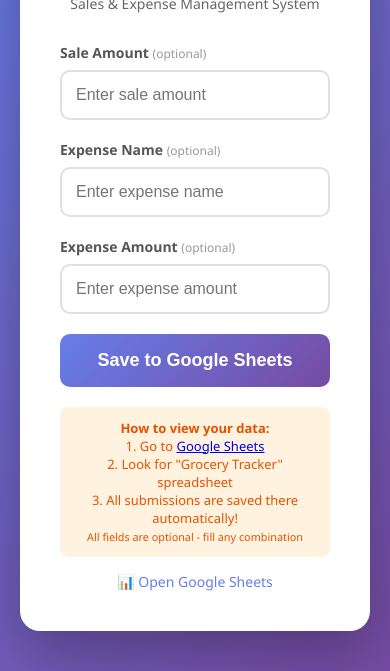
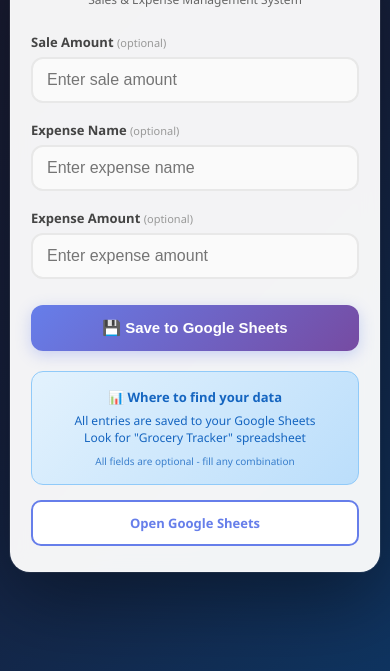
Before and after one commit to SivaAshokKumar/grocery-tracker, a plain HTML site: page docs/index.html in a window 390 px wide. Shown: the part 173-844 px from the top of the page. Drawn offline with Linux system fonts and the light colour scheme.

Commit message:
Fix CORS: Use form submission instead of fetch API

```diff
--- a/docs/index.html
+++ b/docs/index.html
@@ -7,60 +7,67 @@
     <style>
         * { box-sizing: border-box; margin: 0; padding: 0; }
         body {
-            font-family: 'Segoe UI', Tahoma, Geneva, Verdana, sans-serif;
-            background: linear-gradient(135deg, #667eea 0%, #764ba2 100%);
+            font-family: 'Segoe UI', system-ui, -apple-system, sans-serif;
+            background: linear-gradient(135deg, #1a1a2e 0%, #16213e 50%, #0f3460 100%);
             min-height: 100vh;
             display: flex;
             justify-content: center;
             align-items: center;
-            padding: 20px;
+            padding: 15px;
         }
         .container {
-            background: white;
-            border-radius: 20px;
-            padding: 40px;
-            box-shadow: 0 20px 60px rgba(0,0,0,0.3);
-            max-width: 450px;
+            background: rgba(255, 255, 255, 0.95);
+            backdrop-filter: blur(10px);
+            border-radius: 24px;
+            padding: 35px 30px;
+            box-shadow: 0 25px 80px rgba(0,0,0,0.4), 0 0 0 1px rgba(255,255,255,0.1);
+            max-width: 420px;
             width: 100%;
+            border: 1px solid rgba(255,255,255,0.2);
         }
         h1 {
-            color: #333;
+            color: #1a1a2e;
             text-align: center;
-            margin-bottom: 10px;
-            font-size: 28px;
+            margin-bottom: 8px;
+            font-size: 26px;
+            font-weight: 700;
         }
         .subtitle {
             text-align: center;
             color: #666;
-            margin-bottom: 30px;
-            font-size: 14px;
+            margin-bottom: 25px;
+            font-size: 13px;
+            font-weight: 500;
         }
         .form-group {
-            margin-bottom: 20px;
+            margin-bottom: 18px;
         }
         label {
             display: block;
-            margin-bottom: 8px;
-            color: #555;
+            margin-bottom: 6px;
+            color: #444;
             font-weight: 600;
-            font-size: 14px;
+            font-size: 13px;
         }
         input[type="text"], input[type="number"] {
             width: 100%;
-            padding: 14px;
-            border: 2px solid #e0e0e0;
-            border-radius: 10px;
+            padding: 14px 16px;
+            border: 2px solid #e8e8e8;
+            border-radius: 12px;
             font-size: 16px;
             transition: all 0.3s ease;
+            background: #fafafa;
         }
         input:focus {
             outline: none;
             border-color: #667eea;
+            background: white;
+            box-shadow: 0 0 0 4px rgba(102, 126, 234, 0.1);
         }
         .optional {
             color: #999;
-            font-weight: normal;
-            font-size: 12px;
+            font-weight: 400;
+            font-size: 11px;
         }
         button {
             width: 100%;
@@ -68,15 +75,17 @@
             background: linear-gradient(135deg, #667eea 0%, #764ba2 100%);
             color: white;
             border: none;
-            border-radius: 10px;
-            font-size: 18px;
+            border-radius: 12px;
+            font-size: 16px;
             font-weight: 600;
             cursor: pointer;
-            transition: transform 0.2s ease, box-shadow 0.2s ease;
+            transition: all 0.3s ease;
+            margin-top: 8px;
+            box-shadow: 0 4px 15px rgba(102, 126, 234, 0.3);
         }
         button:hover {
             transform: translateY(-2px);
-            box-shadow: 0 10px 30px rgba(102, 126, 234, 0.4);
+            box-shadow: 0 8px 25px rgba(102, 126, 234, 0.4);
         }
         button:active {
             transform: translateY(0);
@@ -88,47 +97,88 @@
             box-shadow: none;
         }
         .message {
-            margin-top: 20px;
-            padding: 12px;
-            border-radius: 8px;
+            margin-top: 18px;
+            padding: 14px;
+            border-radius: 10px;
             text-align: center;
             display: none;
             font-size: 14px;
+            font-weight: 500;
         }
         .message.success {
-            background: #d4edda;
+            background: linear-gradient(135deg, #d4edda 0%, #c3e6cb 100%);
             color: #155724;
             display: block;
+            border: 1px solid #b1dfbb;
         }
         .message.error {
-            background: #f8d7da;
+            background: linear-gradient(135deg, #f8d7da 0%, #f5c6cb 100%);
             color: #721c24;
             display: block;
+            border: 1px solid #f1b0b7;
         }
-        .message.info {
-            background: #e3f2fd;
+        .info-box {
+            margin-top: 20px;
+            padding: 16px;
+            background: linear-gradient(135deg, #e3f2fd 0%, #bbdefb 100%);
+            border-radius: 12px;
+            font-size: 12px;
             color: #1565c0;
+            text-align: center;
+            border: 1px solid #90caf9;
+        }
+        .info-box strong {
             display: block;
+            margin-bottom: 6px;
+            font-size: 13px;
         }
-        .note {
-            margin-top: 20px;
-            padding: 12px;
-            background: #fff3e0;
-            border-radius: 8px;
-            font-size: 13px;
-            color: #e65100;
-            text-align: center;
+        .info-box small {
+            display: block;
+            margin-top: 8px;
+            opacity: 0.8;
         }
-        .view-data-link {
+        .view-data-btn {
             display: block;
             text-align: center;
             margin-top: 15px;
+            padding: 12px;
+            background: white;
             color: #667eea;
             text-decoration: none;
-            font-size: 14px;
+            font-size: 13px;
+            font-weight: 600;
+            border-radius: 10px;
+            border: 2px solid #667eea;
+            transition: all 0.3s ease;
         }
-        .view-data-link:hover {
-            text-decoration: underline;
+        .view-data-btn:hover {
+            background: #667eea;
+            color: white;
+        }
+
+        /* Mobile Responsive */
+        @media (max-width: 480px) {
+            body {
+                padding: 10px;
+            }
+            .container {
+                padding: 25px 20px;
+                border-radius: 20px;
+            }
+            h1 {
+                font-size: 22px;
+            }
+            .subtitle {
+                font-size: 12px;
+            }
+            input[type="text"], input[type="number"] {
+                padding: 12px 14px;
+                font-size: 16px; /* Prevents zoom on iOS */
+            }
+            button {
+                padding: 14px;
+                font-size: 15px;
+            }
         }
     </style>
 </head>
@@ -137,7 +187,7 @@
         <h1>🛒 Grocery Shop Tracker</h1>
         <p class="subtitle">Sales & Expense Management System</p>
 
-        <form id="trackerForm">
+        <form id="trackerForm" action="https://script.google.com/macros/s/AKfycbzQSJgWuPlvYQAf9EMX-TtZqz9dk94YBSnse6PhnW3gktVL7XFyhJy-KEoysb3DsqkL/exec" method="POST">
             <div class="form-group">
                 <label for="sale_amount">Sale Amount <span class="optional">(optional)</span></label>
                 <input type="number" id="sale_amount" name="sale_amount" step="0.01" placeholder="Enter sale amount">
@@ -153,69 +203,43 @@
                 <input type="number" id="expense_amount" name="expense_amount" step="0.01" placeholder="Enter expense amount">
             </div>
 
-            <button type="submit" id="submitBtn">Save to Google Sheets</button>
+            <button type="submit" id="submitBtn">💾 Save to Google Sheets</button>
         </form>
 
         <div id="message" class="message"></div>
 
-        <div class="note">
-            <strong>How to view your data:</strong><br>
-            1. Go to <a href="https://docs.google.com/spreadsheets" target="_blank">Google Sheets</a><br>
-            2. Look for "Grocery Tracker" spreadsheet<br>
-            3. All submissions are saved there automatically!<br>
+        <div class="info-box">
+            <strong>📊 Where to find your data</strong>
+            All entries are saved to your Google Sheets<br>
+            Look for "Grocery Tracker" spreadsheet
             <small>All fields are optional - fill any combination</small>
         </div>
-        <a href="https://docs.google.com/spreadsheets" target="_blank" class="view-data-link">📊 Open Google Sheets</a>
+        <a href="https://docs.google.com/spreadsheets" target="_blank" class="view-data-btn">Open Google Sheets</a>
     </div>
 
     <script>
-        // Hardcoded Google Apps Script URL
-        const APPS_SCRIPT_URL = 'https://script.google.com/macros/s/AKfycbzQSJgWuPlvYQAf9EMX-TtZqz9dk94YBSnse6PhnW3gktVL7XFyhJy-KEoysb3DsqkL/exec';
+        // Check for success/error from URL parameters (after form submission redirects back)
+        const urlParams = new URLSearchParams(window.location.search);
+        const messageDiv = document.getElementById('message');
 
-        document.getElementById('trackerForm').addEventListener('submit', async function(e) {
-            e.preventDefault();
+        if (urlParams.get('success') === 'true') {
+            messageDiv.className = 'message success';
+            messageDiv.textContent = '✅ Data saved successfully to Google Sheets!';
+            // Clear URL parameters
+            window.history.replaceState({}, document.title, window.location.pathname);
+            // Clear form
+            document.getElementById('trackerForm').reset();
+        } else if (urlParams.get('error')) {
+            messageDiv.className = 'message error';
+            messageDiv.textContent = '❌ Error: ' + decodeURIComponent(urlParams.get('error'));
+            window.history.replaceState({}, document.title, window.location.pathname);
+        }
 
-            const messageDiv = document.getElementById('message');
+        // Show loading state on form submit
+        document.getElementById('trackerForm').addEventListener('submit', function() {
             const submitBtn = document.getElementById('submitBtn');
-
-            messageDiv.className = 'message';
-            messageDiv.textContent = '';
-
             submitBtn.disabled = true;
-            submitBtn.textContent = 'Saving...';
-
-            const data = {
-                sale_amount: document.getElementById('sale_amount').value,
-                expense_name: document.getElementById('expense_name').value,
-                expense_amount: document.getElementById('expense_amount').value
-            };
-
-            try {
-                const response = await fetch(APPS_SCRIPT_URL, {
-                    method: 'POST',
-                    headers: {
-                        'Content-Type': 'application/json'
-                    },
-                    body: JSON.stringify(data)
-                });
-
-                const result = await response.json();
-
-                if (result.success) {
-                    messageDiv.className = 'message success';
-                    messageDiv.textContent = result.message;
-                    document.getElementById('trackerForm').reset();
-                } else {
-                    messageDiv.className = 'message error';
-                    messageDiv.textContent = result.message || 'Error saving data';
-                }
-            } catch (error) {
-                messageDiv.className = 'message error';
-                messageDiv.textContent = 'Error: ' + error.message + '. Make sure the Apps Script is deployed and accessible.';
-            } finally {
-                submitBtn.disabled = false;
-                submitBtn.textContent = 'Save to Google Sheets';
-            }
+            submitBtn.textContent = '⏳ Saving... Please wait';
         });
     </script>
 </body>
```
Also changed, not shown: 1 other file.
